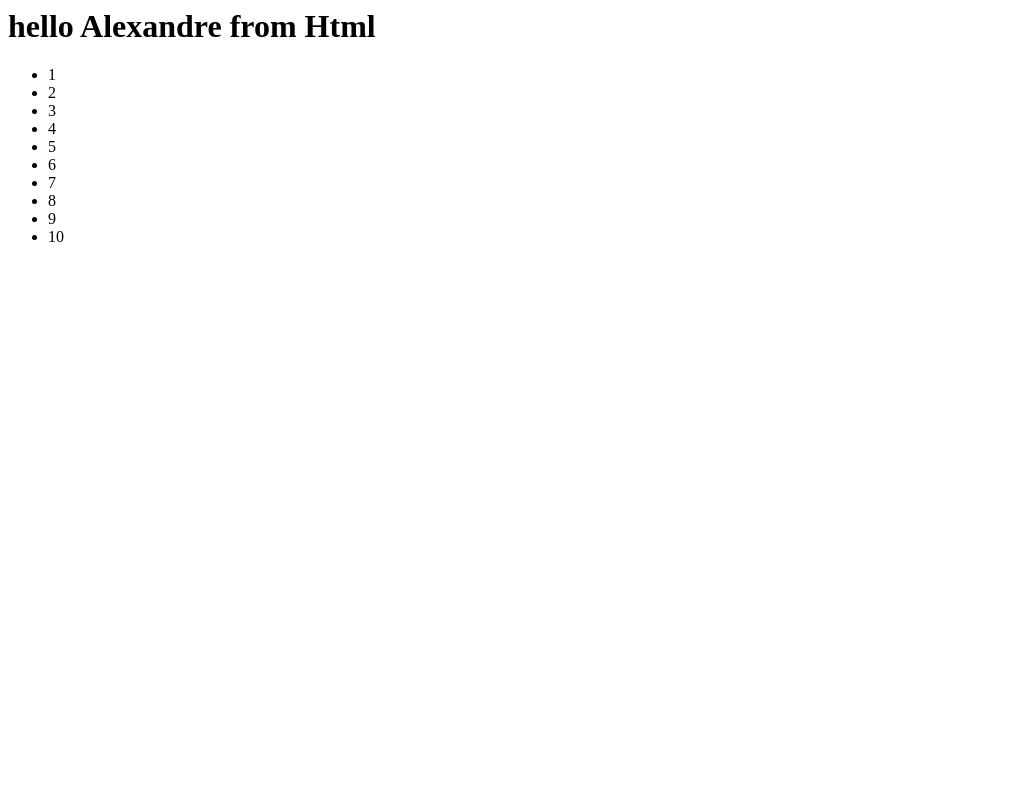
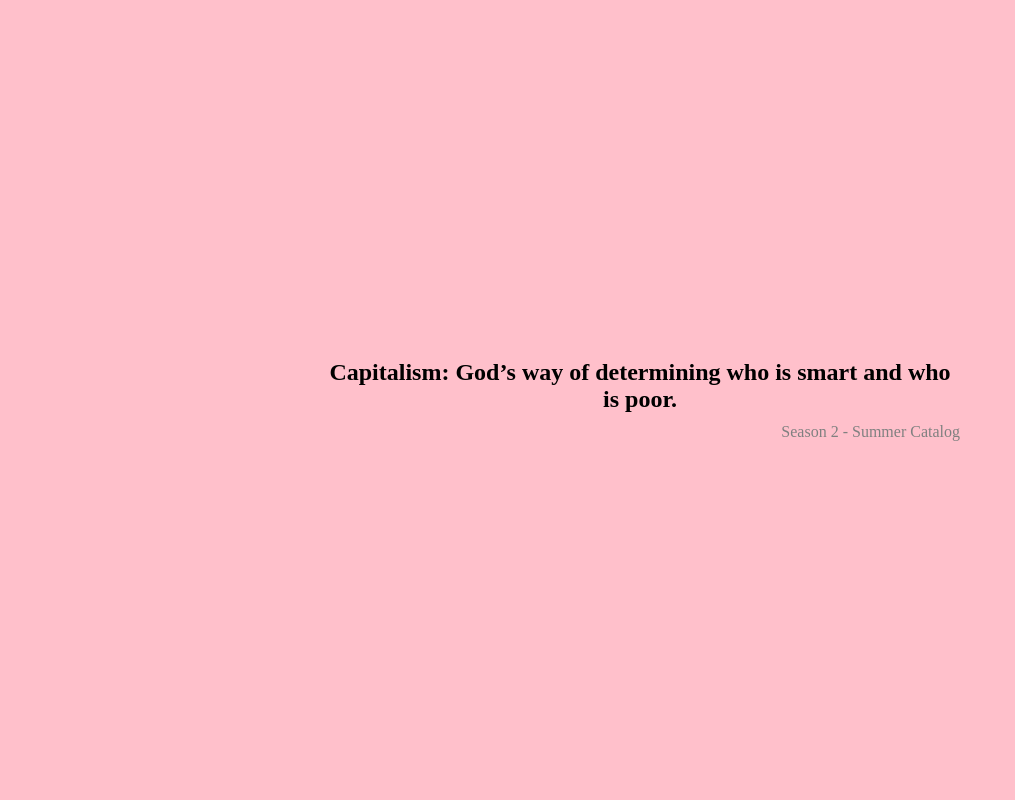
Before and after one commit to KagouSurGit/vanilla-warship, a Flask app: page / in a window 1280 px wide. Shown: the whole page, without its empty margins (0-1015 px from the left). Run offline with Flask 3, Linux system fonts and the light colour scheme.

Commit message:
learning flask

```diff
--- a/main.py
+++ b/main.py
@@ -1,16 +1,18 @@
 from flask import Flask, render_template
 
 from quotes import *
+from random import randint
 
 app = Flask(__name__)
 
 @app.route("/")
 def hello():
     name = "Alexandre"
-    tiny_list = [1,2,3,4,5,6,7,8,9,10]
+    #tiny_list = [1,2,3,4,5,6,7,8,9,10]
+    quote = quotes[randint(0, len(quotes) -1 )]
     return render_template("base.html",
                            name=name,
-                           tiny_list=tiny_list
+                           quote=quote
                            )
 
 @app.route("/<number>")
--- /dev/null
+++ b/static/styles.css
@@ -0,0 +1,28 @@
+body {
+    background-color:pink;
+    margin: 0;
+    width: 100vw;
+    height: 100vh;
+}
+
+.center {
+    display: flex;
+    flex-direction: column;
+    justify-content: center;
+    align-items: center;
+    height: 100vh;
+    margin: 0;
+}
+
+h2 {
+    text-align: center;
+    width: 50%;
+    margin: 5px;
+}
+
+p {
+    text-align: end;
+    width: 50%;
+    margin: 5px;
+    color: grey;
+}
--- a/templates/base.html
+++ b/templates/base.html
@@ -1,20 +1,16 @@
 <html>
     <head>
         <title>My first Flask</title>
+        <link rel="stylesheet"
+        href="{{ url_for('static', filename='styles.css') }}"
+        />
     </head>
     <body>
-        {% if name%}
-        <h1>hello {{ name }} from Html</h1>
-        {% else %}
-        <h1>hello nameless world from Html</h1>
-        {% endif %}
-
-        <ul>
-            {% for item in tiny_list %}
-
-            <li> {{ item }} </li>
-
-            {% endfor %}
-        </ul>
+        <div class="center">
+            <h2>
+                {{quote["quote"]}}
+            </h2>
+            <p>{{quote["season"]}} - {{quote["episode"]}}</p>
+        </div>
     </body>
 </html>
--- /dev/null
+++ b/templates/firstPage.html
@@ -0,0 +1,3 @@
+{% extends 'base.html' %} {% block content %}
+<h4>Hello from first Page</h4>
+{% endblock %}
--- /dev/null
+++ b/templates/secondPage.html
@@ -0,0 +1,3 @@
+{% extends 'base.html' %} {% block content %}
+<h4>Hello from Second Page</h4>
+{% endblock %}
```
